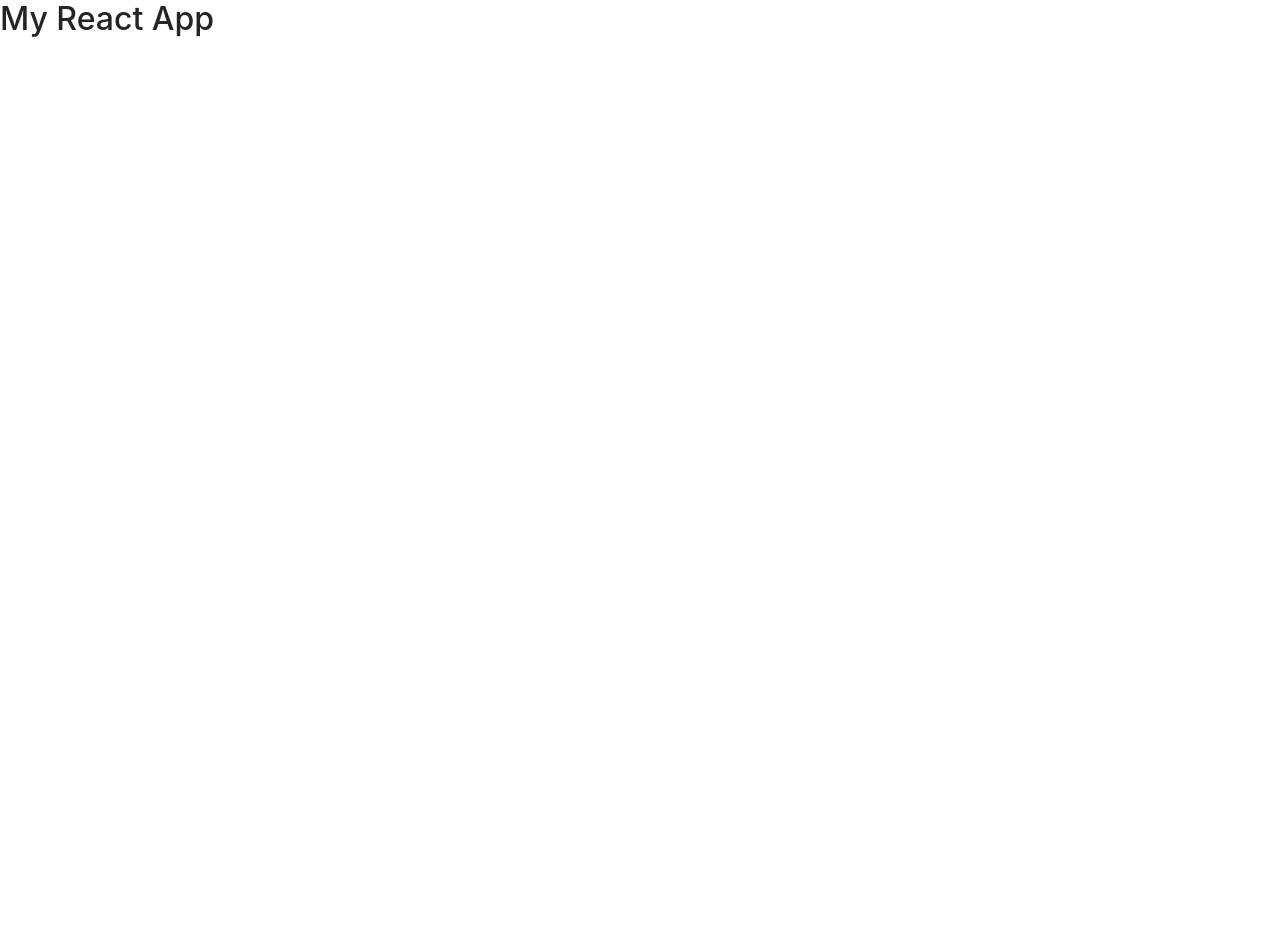
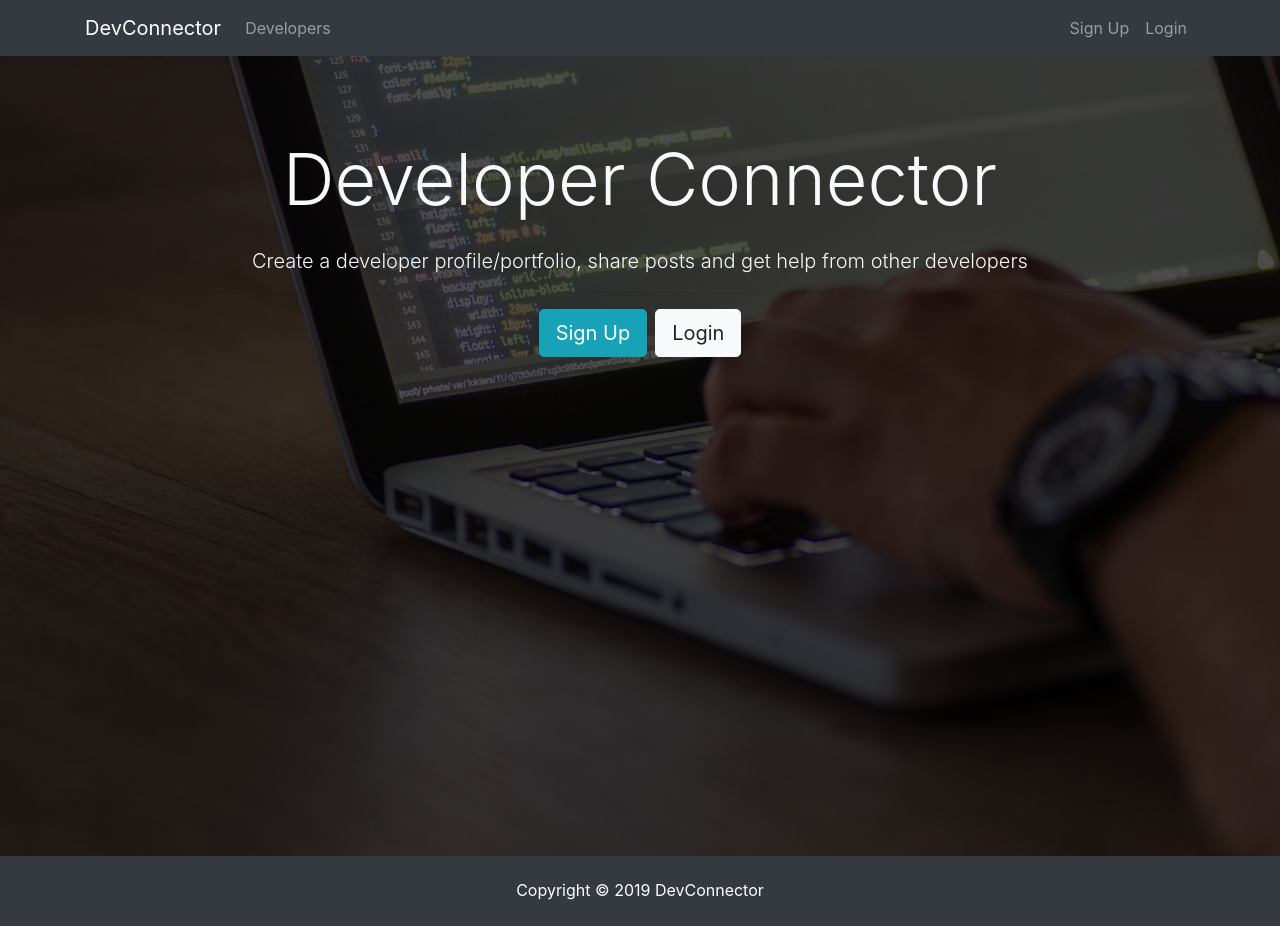
Before and after one commit to sailesh97/a, a React (Create React App) app in the folder client/: page / in a window 1280 px wide. Before the commit the page ends 800 px from the top, so only its background shows below. Built offline with nearby package versions, Linux system fonts and the light colour scheme.

Commit message:
Landing Navbar & Footer done

```diff
--- a/client/package.json
+++ b/client/package.json
@@ -5,6 +5,7 @@
   "dependencies": {
     "react": "^16.9.0",
     "react-dom": "^16.9.0",
+    "react-router-dom": "^5.1.0",
     "react-scripts": "3.1.2"
   },
   "scripts": {
--- a/client/src/App.js
+++ b/client/src/App.js
@@ -1,12 +1,29 @@
-import React from 'react';
+import React, { Component } from 'react';
+import { BrowserRouter as Router, Route } from 'react-router-dom';
+import Navbar from './components/layout/Navbar';
+import Footer from './components/layout/Footer';
+import Landing from './components/layout/Landing';
+import Register from './components/auth/Register';
+import Login from './components/auth/Login';
+
 import './App.css';
 
-function App() {
-  return (
-    <div className="App">
-      <h2>My React App</h2>
-    </div>
-  );
+class App extends Component {
+  render() {
+    return (
+      <Router>
+        <div className="App">
+          <Navbar />
+          <Route exact path='/' component={Landing} />
+          <div className="container">
+            <Route path='/register' component={Register} />
+            <Route path='/login' component={Login} />
+          </div>
+          <Footer />
+        </div>
+      </Router>
+    );
+  }
 }
 
 export default App;
--- /dev/null
+++ b/client/src/components/auth/Login.js
@@ -0,0 +1,13 @@
+import React, { Component } from 'react'
+
+class Login extends Component {
+    render() {
+        return (
+            <div>
+                <h1>LogIn</h1>
+            </div>
+        )
+    }
+}
+
+export default Login;
--- /dev/null
+++ b/client/src/components/auth/Register.js
@@ -0,0 +1,13 @@
+import React, { Component } from 'react'
+
+class Register extends Component {
+    render() {
+        return (
+            <div>
+                <h1>Register</h1>
+            </div>
+        )
+    }
+}
+
+export default Register;
--- /dev/null
+++ b/client/src/components/layout/Footer.js
@@ -0,0 +1,11 @@
+import React from 'react'
+
+const Footer = () => {
+    return (
+        <footer className="bg-dark text-white mt-5 p-4 text-center">
+            Copyright &copy; {new Date().getFullYear()} DevConnector
+        </footer>
+    )
+}
+
+export default Footer;
--- /dev/null
+++ b/client/src/components/layout/Landing.js
@@ -0,0 +1,26 @@
+import React, { Component } from 'react';
+import { Link } from 'react-router-dom';
+
+class Landing extends Component {
+    render() {
+        return (
+            <div className="landing">
+                <div className="dark-overlay landing-inner text-light">
+                    <div className="container">
+                        <div className="row">
+                            <div className="col-md-12 text-center">
+                                <h1 className="display-3 mb-4">Developer Connector</h1>
+                                <p className="lead"> Create a developer profile/portfolio, share posts and get help from other developers</p>
+                                <hr />
+                                <Link to="/register" className="btn btn-lg btn-info mr-2">Sign Up</Link>
+                                <Link to="/login" className="btn btn-lg btn-light">Login</Link>
+                            </div>
+                        </div>
+                    </div>
+                </div>
+            </div>
+        )
+    }
+}
+
+export default Landing;
--- /dev/null
+++ b/client/src/components/layout/Navbar.js
@@ -0,0 +1,37 @@
+import React, { Component } from 'react';
+import { Link } from 'react-router-dom';
+
+class Navbar extends Component {
+    render() {
+        return (
+            <nav className="navbar navbar-expand-sm navbar-dark bg-dark mb-4">
+                <div className="container">
+                    <Link className="navbar-brand" to="/">DevConnector</Link>
+                    <button className="navbar-toggler" type="button" data-toggle="collapse" data-target="#mobile-nav">
+                        <span className="navbar-toggler-icon"></span>
+                    </button>
+
+                    <div className="collapse navbar-collapse" id="mobile-nav">
+                        <ul className="navbar-nav mr-auto">
+                            <li className="nav-item">
+                                <Link className="nav-link" to="/profiles"> Developers</Link>
+                            </li>
+                        </ul>
+
+                        <ul className="navbar-nav ml-auto">
+                            <li className="nav-item">
+                                <Link className="nav-link" to="/register">Sign Up</Link>
+                            </li>
+                            <li className="nav-item">
+                                <Link className="nav-link" to="/login">Login</Link>
+                            </li>
+                        </ul>
+                    </div>
+                </div>
+            </nav >
+
+        )
+    }
+}
+
+export default Navbar;
```
